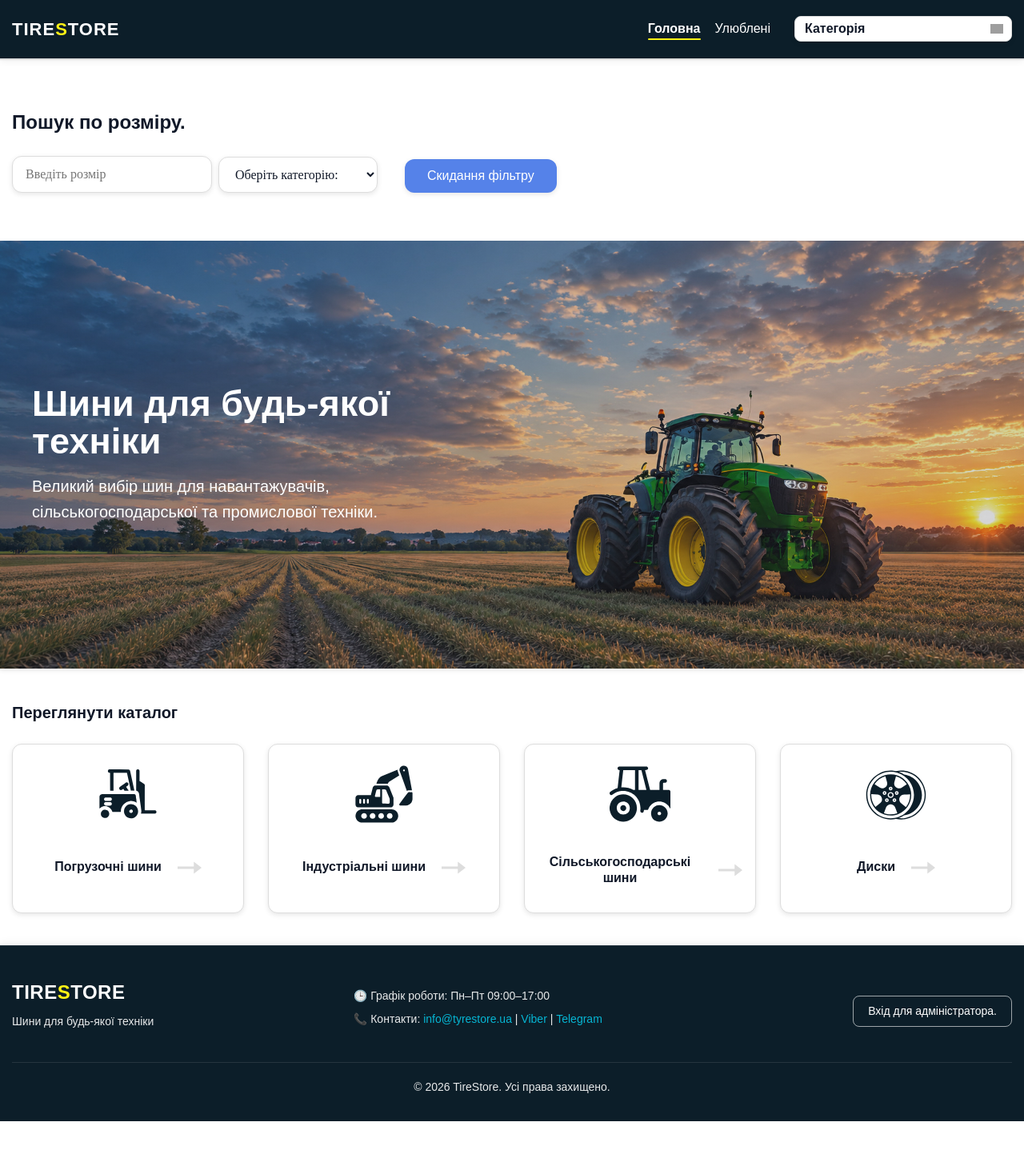
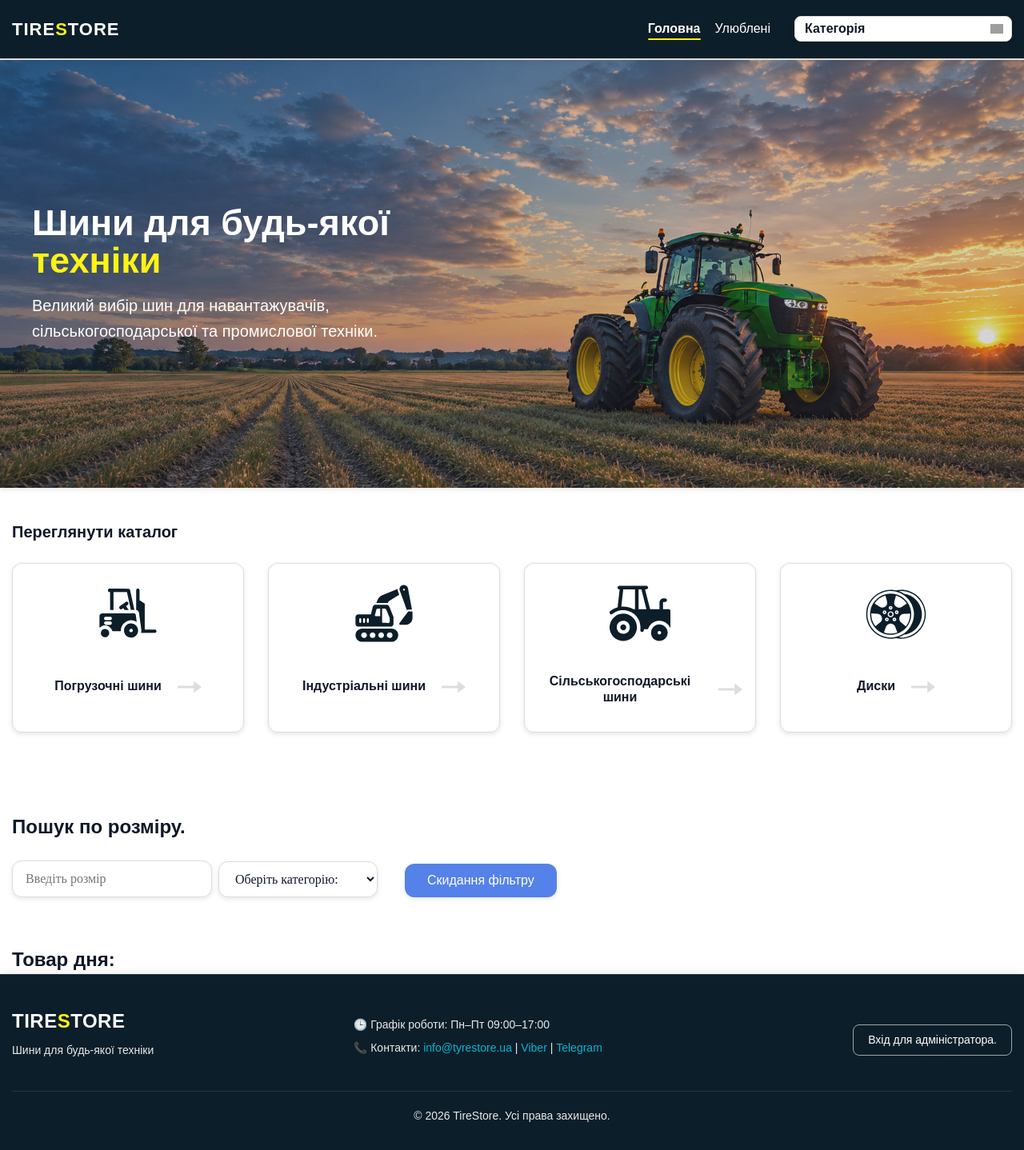
Before and after one commit to NataliaStupka/tire-store-client, a React (Vite) app: page / in a window 1280 px wide. Shown: the whole page at 80% size. Before the commit the page ends 1402 px from the top, so only its background shows below. Built offline with nearby package versions, Linux system fonts and the light colour scheme; grey boxes are pictures that could not be loaded.

Commit message:
search below

```diff
--- a/src/pages/HomePage/HomePage.jsx
+++ b/src/pages/HomePage/HomePage.jsx
@@ -6,42 +6,55 @@ import { SearchBar } from "../../components/SearchBar/SearchBar";
 import { ProductsCatalog } from "../../components/ProductsCatalog/ProductsCatalog";
 
 import { useHomeProductsPage } from "../../hooks/useHomeProductsPage";
+import Pagination from "../../components/Pagination/Pagination";
+import { useEffect, useMemo } from "react";
+import { useLocation } from "react-router-dom";
+import { useDispatch } from "react-redux";
+import { clearSearchResult } from "../../redux/catalog/slice";
 // import { Helmet } from "react-helmet";
 
 // const category = ["loader", "industrial", "agricultural", "rims"];
 
 const HomePage = () => {
   const {
-    products,
+    products, // []
+    hasSearched,
     isLoading,
-    searchSize,
-    setSearchSize,
     currentPage,
-    totalPages,
+    totalPages, //всього сторінок
+    handlePageChange,
   } = useHomeProductsPage();
+
+  // //кількість сторінок для пагінації (при фільтрі за діаметром/при всіх дисках)
+  // const pagesArray = useMemo(
+  //   () => Array.from({ length: totalPages }, (_, i) => i + 1),
+  //   [totalPages],
+  // );
+  const pagesArray = [...Array(totalPages)].map((_, i) => i + 1);
+
+  const location = useLocation();
+  const dispatch = useDispatch();
+
+  // useEffect(() => {
+  //   console.log("🦊", location.pathname);
+  //   if (location.pathname === "/") {
+  //     dispatch(clearSearchResult());
+  //   }
+  // }, [location.pathname, dispatch]);
+
+  useEffect(() => {
+    dispatch(clearSearchResult());
+  }, [dispatch]);
 
   return (
     <main>
       {/* <div className={s.homePage}> */}
 
-      <section className={s.searchBar}>
-        <SearchBar onSizeChange={setSearchSize} />
-
-        {/* searchSize - користувач ввів щось у поле? */}
-        {isLoading ? (
-          <LoaderComponent />
-        ) : products.length > 0 ? (
-          <div className="container">
-            <ProductsCatalog products={products} />
-          </div>
-        ) : (
-          searchSize && products.length === 0 && <p>Нічого не знайдено.</p>
-        )}
-      </section>
-
       <section className={s.hero}>
         <div className="container">
-          <h1>Шини для будь-якої техніки</h1>
+          <h1>
+            Шини для будь-якої <span>техніки</span>
+          </h1>
           <p>
             Великий вибір шин для навантажувачів, сільськогосподарської та
             промислової техніки.
@@ -53,6 +66,32 @@ const HomePage = () => {
         <CategoryList />
       </section>
 
+      <section className={s.searchBar}>
+        <SearchBar />
+
+        {isLoading ? (
+          <LoaderComponent />
+        ) : products.length > 0 ? (
+          <div className="container">
+            <ProductsCatalog products={products} />
+
+            <Pagination
+              pages={pagesArray}
+              currentPage={currentPage}
+              onPageChange={handlePageChange}
+            />
+          </div>
+        ) : (
+          hasSearched && products.length === 0 && <p>Нічого не знайдено.</p>
+        )}
+      </section>
+
+      <section>
+        <div className="container">
+          <h2>Товар дня:</h2>
+        </div>
+      </section>
+
       {/* </div> */}
     </main>
   );
```
